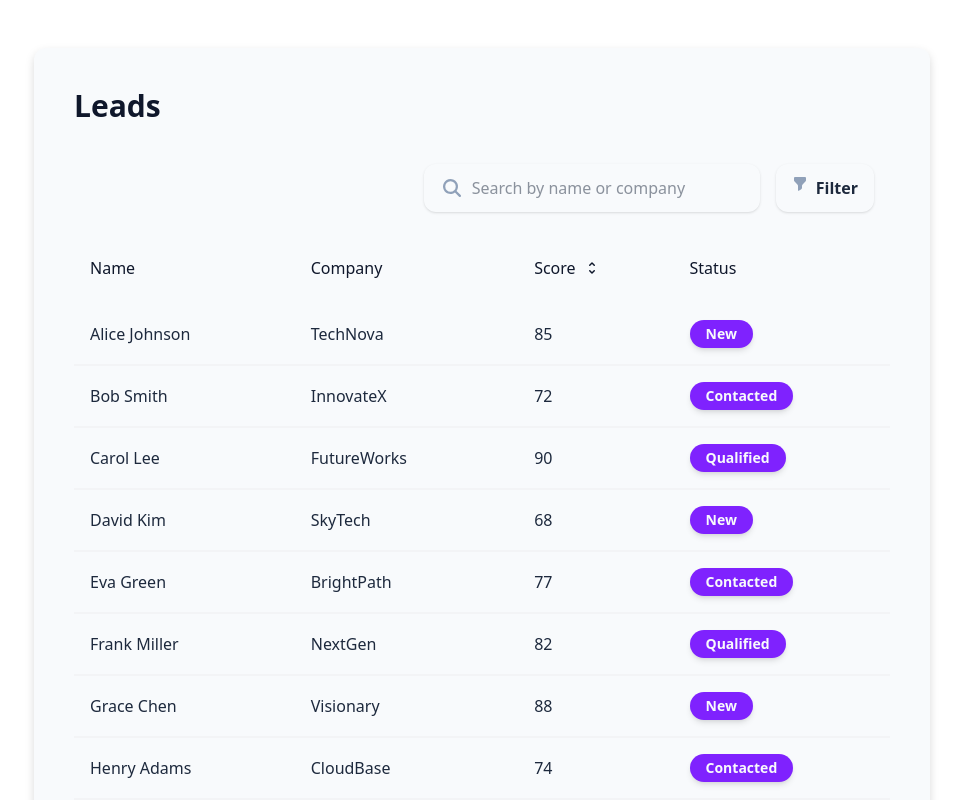
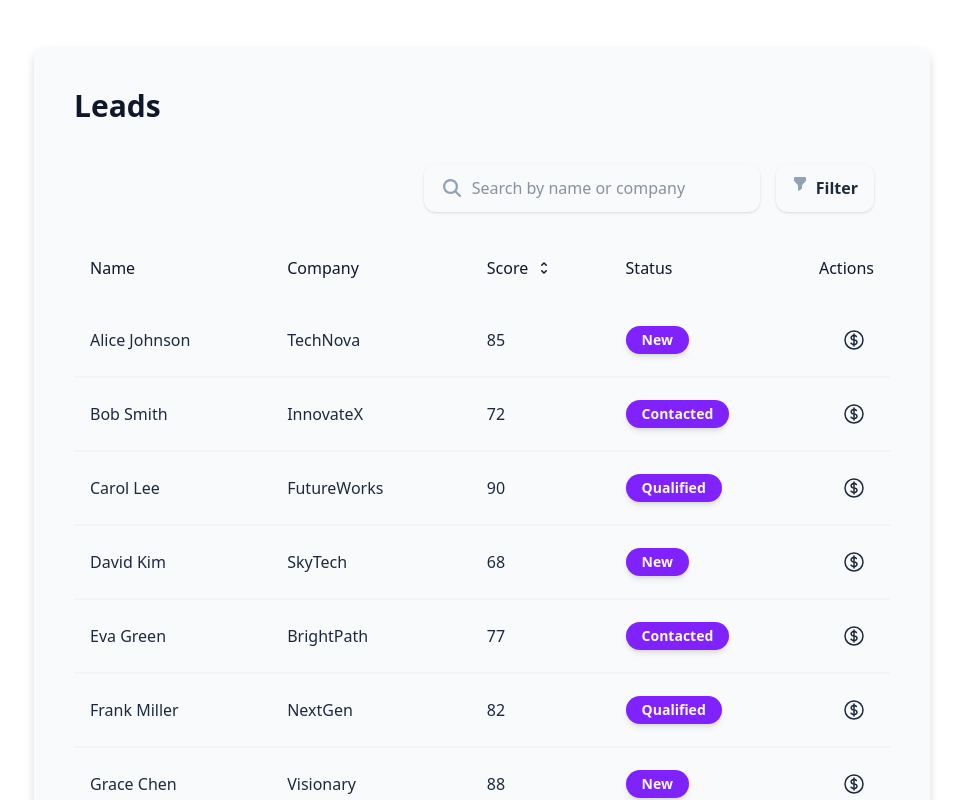
Before and after one commit to thiagomtolotti/mini-seller-console, a React (Vite) app: page / in a window 1280 px wide. Shown: the top 800 px of the page, without its empty margins (158-1121 px from the left). Built offline with nearby package versions, Linux system fonts and the light colour scheme.

Commit message:
initially adds OpportunityModal

```diff
--- a/src/components/LeadsList/LeadsListTable/LeadsListTableHeader.tsx
+++ b/src/components/LeadsList/LeadsListTable/LeadsListTableHeader.tsx
@@ -2,7 +2,7 @@ import TableHeadCell from "./TableHeadCell";
 import ScoreHeaderCell from "./ScoreHeaderCell";
 
 export default function LeadsListTableHeader() {
-  const columns = ["Name", "Company", <ScoreHeaderCell />, "Status"];
+  const columns = ["Name", "Company", <ScoreHeaderCell />, "Status", "Actions"];
 
   return (
     <thead>
--- a/src/components/LeadsList/LeadsListTable/LeadsListTableRow.tsx
+++ b/src/components/LeadsList/LeadsListTable/LeadsListTableRow.tsx
@@ -2,15 +2,18 @@ import type { Lead, LeadStatus } from "@/types/lead";
 
 import TableCell from "./TableCell";
 import clsx from "clsx";
+import { CurrencyDollarIcon } from "@heroicons/react/24/outline";
 
 interface LeadsListTableRowProps
   extends React.HTMLAttributes<HTMLTableRowElement> {
   lead: Lead;
+  onOpportunityClick?: () => void;
 }
 
 export default function LeadsListTableRow({
   lead,
   className,
+  onOpportunityClick,
   ...props
 }: LeadsListTableRowProps) {
   return (
@@ -22,10 +25,23 @@ export default function LeadsListTableRow({
       {...props}
     >
       <TableCell className="rounded-l-xl">{lead.name}</TableCell>
+
       <TableCell>{lead.company}</TableCell>
+
       <TableCell>{lead.score}</TableCell>
-      <TableCell className="rounded-r-xl">
+
+      <TableCell>
         <LeadStatusBadge status={lead.status} />
+      </TableCell>
+
+      <TableCell
+        className="rounded-r-xl cursor-default w-10"
+        onClick={(e) => e.stopPropagation()}
+      >
+        <CurrencyDollarIcon
+          onClick={onOpportunityClick}
+          className="ml-auto w-10 p-2 hover:bg-slate-300 rounded-full transition-all cursor-pointer"
+        />
       </TableCell>
     </tr>
   );
--- a/src/components/LeadsList/LeadsListTable/index.tsx
+++ b/src/components/LeadsList/LeadsListTable/index.tsx
@@ -10,9 +10,13 @@ import LeadsListTableSkeleton from "./LeadsListTableSkeleton";
 
 interface LeadsListTableProps {
   selectLead: (lead: Lead) => void;
+  selectOpportunity: (lead: Lead) => void;
 }
 
-export default function LeadsListTable({ selectLead }: LeadsListTableProps) {
+export default function LeadsListTable({
+  selectLead,
+  selectOpportunity,
+}: LeadsListTableProps) {
   const { leads, pendingLeads } = useContext(LeadsListContext);
 
   return (
@@ -27,6 +31,7 @@ export default function LeadsListTable({ selectLead }: LeadsListTableProps) {
             key={lead.id}
             lead={lead}
             onClick={() => selectLead(lead)}
+            onOpportunityClick={() => selectOpportunity(lead)}
           />
         ))}
       </tbody>
--- a/src/components/LeadsList/index.tsx
+++ b/src/components/LeadsList/index.tsx
@@ -10,8 +10,13 @@ import LeadsListTableFilters from "./LeadsListFilters";
 import LeadsListTable from "./LeadsListTable";
 import LeadDetailPanel from "../LeadDetailPanel";
 
+import OpportunityModal from "../OpportunityModal";
+
 export default function LeadsList() {
   const [selectedLead, setSelectedLead] = useState<Lead | null>(null);
+  const [selectedOpportunity, setSelectedOpportunity] = useState<Lead | null>(
+    null
+  );
 
   return (
     <LeadsListProvider>
@@ -20,12 +25,20 @@ export default function LeadsList() {
 
         <LeadsListTableFilters />
 
-        <LeadsListTable selectLead={setSelectedLead} />
+        <LeadsListTable
+          selectLead={setSelectedLead}
+          selectOpportunity={setSelectedOpportunity}
+        />
 
         <LeadDetailPanel
           selectedLead={selectedLead}
           onClose={() => setSelectedLead(null)}
         />
+
+        <OpportunityModal
+          onClose={() => setSelectedOpportunity(null)}
+          selectedLead={selectedOpportunity}
+        />
       </div>
     </LeadsListProvider>
   );
--- /dev/null
+++ b/src/components/OpportunityModal/Modal.tsx
@@ -0,0 +1,25 @@
+import clsx from "clsx";
+
+import Backdrop from "../LeadDetailPanel/Backdrop";
+
+interface ModalProps extends React.HTMLProps<HTMLDivElement> {
+  onClose?: () => void;
+}
+
+export default function Modal({ onClose, className, ...props }: ModalProps) {
+  return (
+    <Backdrop
+      onClick={(ev) => {
+        if (ev.target === ev.currentTarget && onClose) onClose();
+      }}
+    >
+      <div
+        className={clsx(
+          "bg-white m-auto min-h-0-20 cursor-default p-8 text-slate-900 rounded-xl drop-shadow-2xl",
+          className
+        )}
+        {...props}
+      />
+    </Backdrop>
+  );
+}
--- /dev/null
+++ b/src/components/OpportunityModal/index.tsx
@@ -0,0 +1,21 @@
+import type { Lead } from "@/types/lead";
+
+import Modal from "./Modal";
+
+interface OpportunityModalProps {
+  selectedLead: Lead | null;
+  onClose: () => void;
+}
+
+export default function OpportunityModal({
+  selectedLead,
+  onClose,
+}: OpportunityModalProps) {
+  if (!selectedLead) return null;
+
+  return (
+    <Modal className="w-md" onClose={onClose}>
+      Create Opportunity
+    </Modal>
+  );
+}
```
